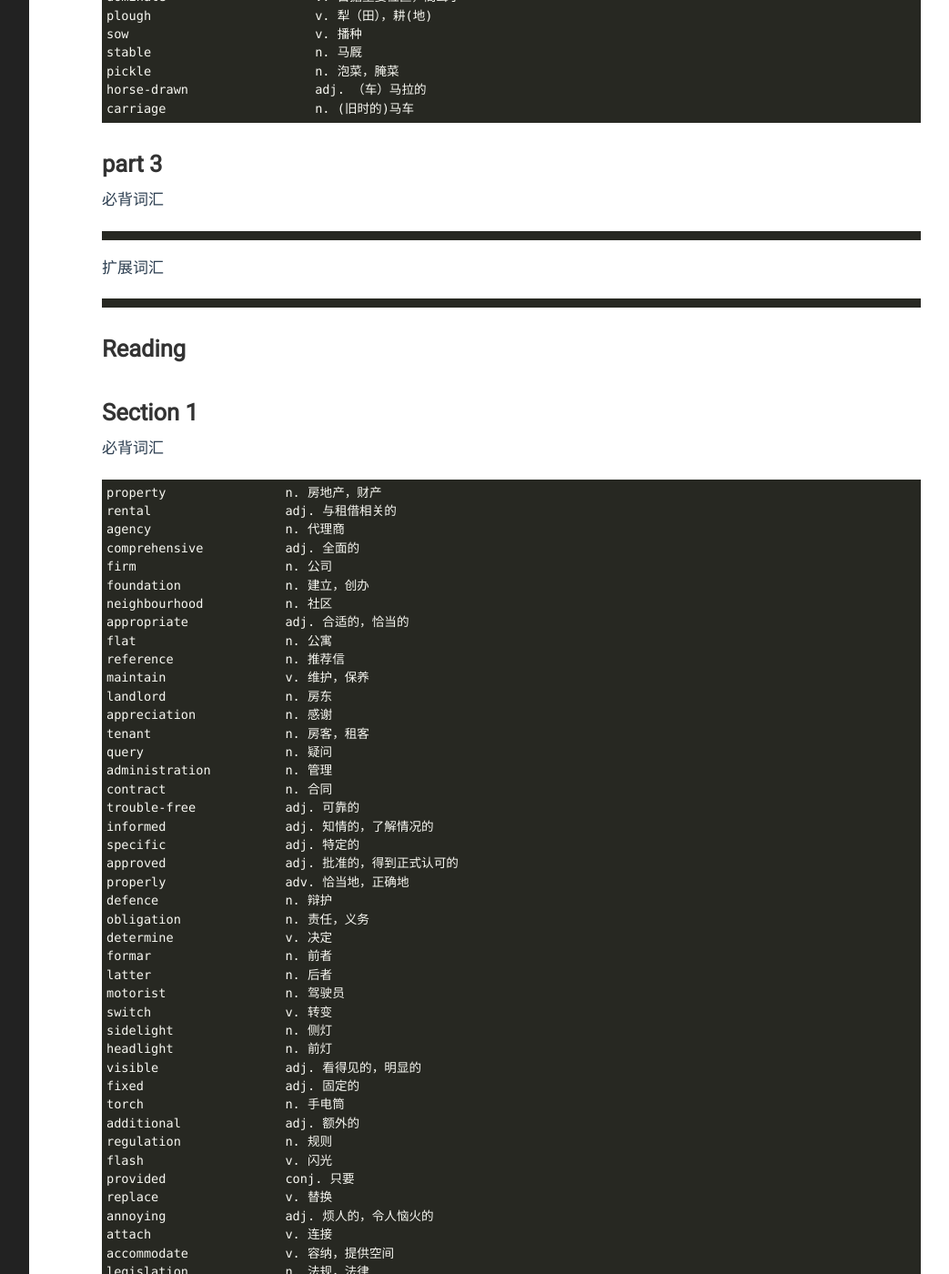
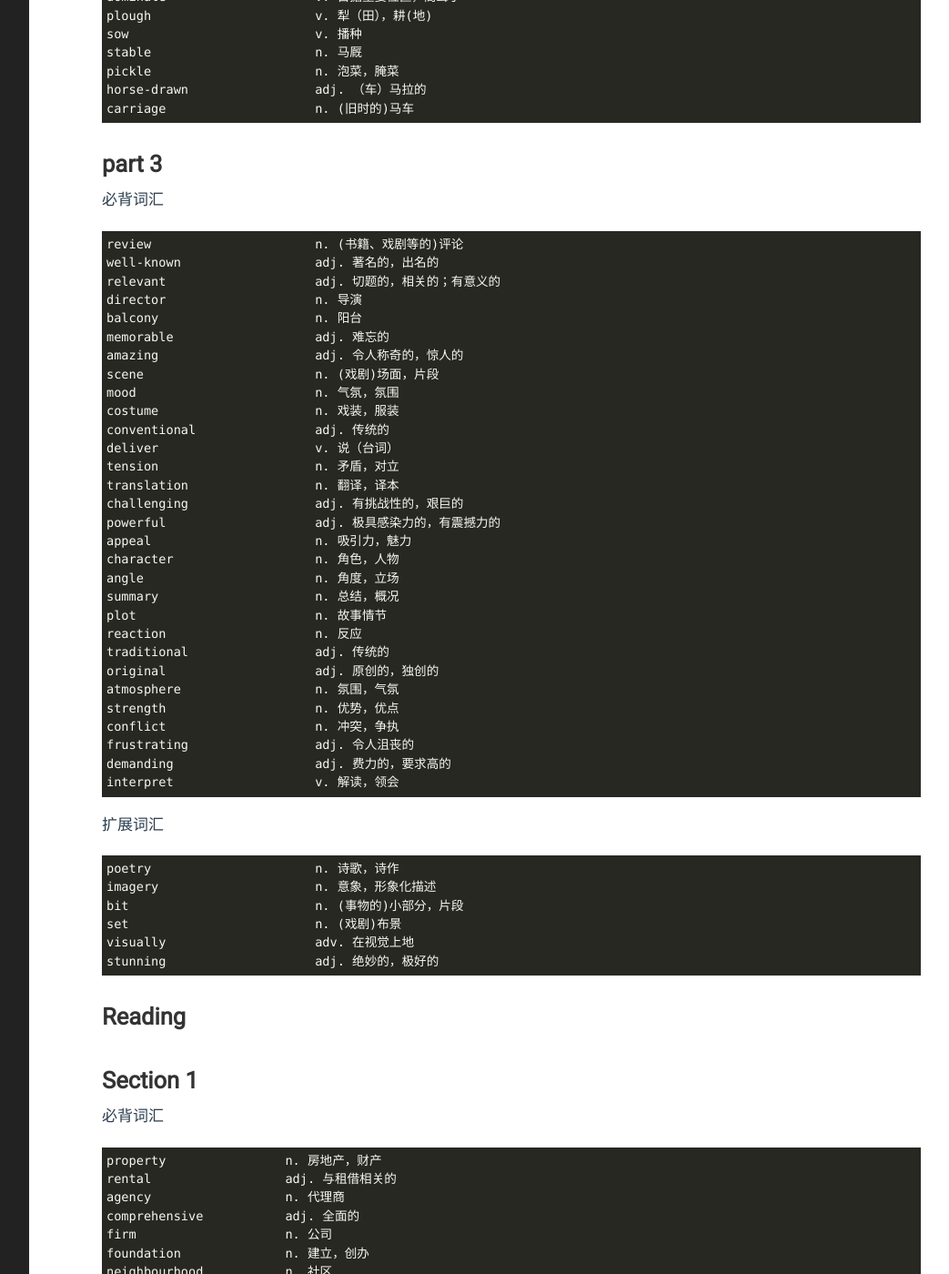
Before and after one commit to yejinp/yejinp.github.io, a Jekyll site: the page built from _posts/2023-05-19-vocabularies for IELTS 17-2 general Training.markdown, in a window 1280 px wide and 1400 px high, scrolled down 1919 px. Shown: the whole window at 91% size, without its empty margins (188-1231 px from the left). Built offline with Jekyll 4.4.1, drawn with Linux system fonts in a browser that asks for light colours.

Commit message:
add new vocabularies

````diff
--- a/_posts/2023-05-19-vocabularies for IELTS 17-2 general Training.markdown
+++ b/_posts/2023-05-19-vocabularies for IELTS 17-2 general Training.markdown
@@ -99,10 +99,46 @@ carriage                    n. (旧时的)马车
 # part 3 #
 必背词汇
 ```
+review                      n. (书籍、戏剧等的)评论
+well-known                  adj. 著名的，出名的
+relevant                    adj. 切题的，相关的；有意义的
+director                    n. 导演
+balcony                     n. 阳台
+memorable                   adj. 难忘的
+amazing                     adj. 令人称奇的，惊人的
+scene                       n. (戏剧)场面，片段
+mood                        n. 气氛，氛围
+costume                     n. 戏装，服装
+conventional                adj. 传统的
+deliver                     v. 说（台词）
+tension                     n. 矛盾，对立
+translation                 n. 翻译，译本
+challenging                 adj. 有挑战性的，艰巨的
+powerful                    adj. 极具感染力的，有震撼力的
+appeal                      n. 吸引力，魅力
+character                   n. 角色，人物
+angle                       n. 角度，立场
+summary                     n. 总结，概况
+plot                        n. 故事情节
+reaction                    n. 反应
+traditional                 adj. 传统的
+original                    adj. 原创的，独创的
+atmosphere                  n. 氛围，气氛
+strength                    n. 优势，优点
+conflict                    n. 冲突，争执
+frustrating                 adj. 令人沮丧的
+demanding                   adj. 费力的，要求高的
+interpret                   v. 解读，领会
 ```
 扩展词汇
 
 ```
+poetry                      n. 诗歌，诗作
+imagery                     n. 意象，形象化描述
+bit                         n. (事物的)小部分，片段
+set                         n. (戏剧)布景
+visually                    adv. 在视觉上地
+stunning                    adj. 绝妙的，极好的
 ```
 
 ## Reading
````
